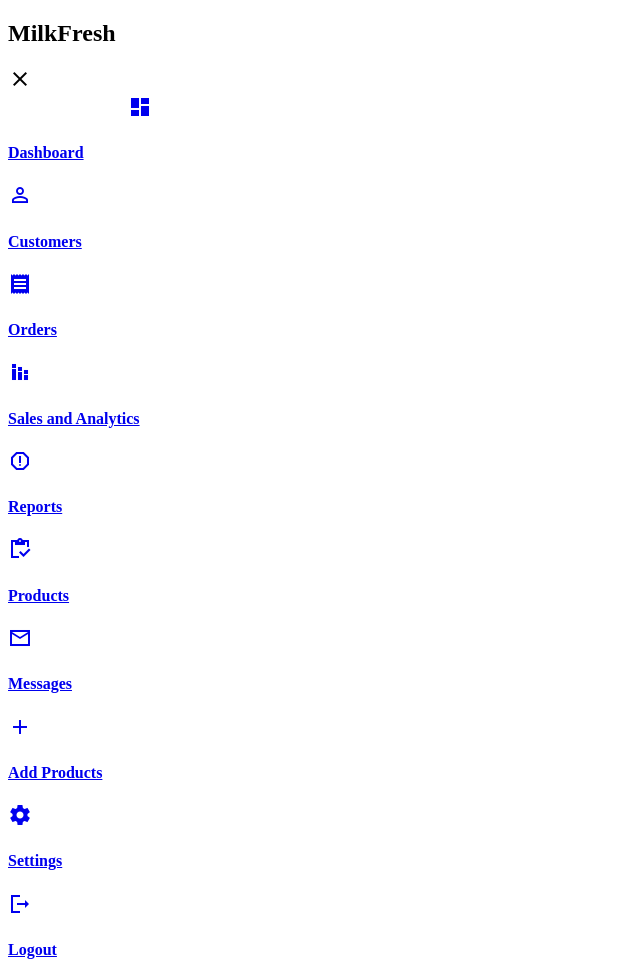
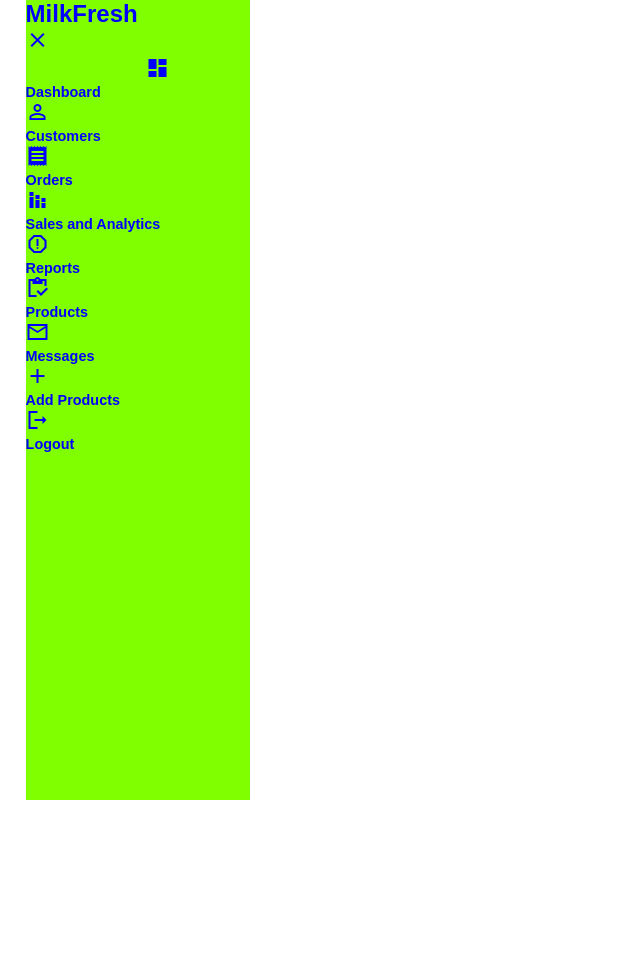
Before and after one commit to KeOdhiambo/Dairy-Farm-project, a plain HTML site: page index.html in a window 1280 px wide. Shown: the whole page, without its empty margins (0-640 px from the left). Drawn offline with Linux system fonts and the light colour scheme.

Commit message:
add sidebar

```diff
--- a/assets/index.css
+++ b/assets/index.css
@@ -0,0 +1,35 @@
+@import url('https://fonts.googleapis.com/css2?family=Oleo+Script&family=Poppins:wght@100;200;300;400;500;600;700;800;900&family=Space+Grotesk&display=swap');
+
+*{
+    text-decoration: none;
+    list-style: none;
+    color: blue;
+    padding: 0;
+    margin: 0%;
+    box-sizing: border-box;
+}
+
+body{
+    font-family: poppin, sans-serif;
+    width: 100vw;
+    height: 100vw;
+}
+
+h1{
+    font-size: 1.5rem;
+    font-weight: 900;
+}
+h4{
+    font-size: 0.9rem;
+}
+.container{
+    display: grid;
+    width: 96%;
+    margin: 0 auto;
+    gap: 1.8;
+    grid-template-columns: 14rem auto 23rem;
+}
+aside{
+    height: 100vh;
+    background-color: chartreuse;
+}
--- a/index.html
+++ b/index.html
@@ -65,11 +65,6 @@
                     </a>
 
                     <a href="#">
-                        <span class="material-icons-sharp">settings</span>
-                        <h4>Settings</h4>
-                    </a>
-
-                    <a href="#">
                         <span class="material-icons-sharp">logout</span>
                         <h4>Logout</h4>
                     </a>
```
